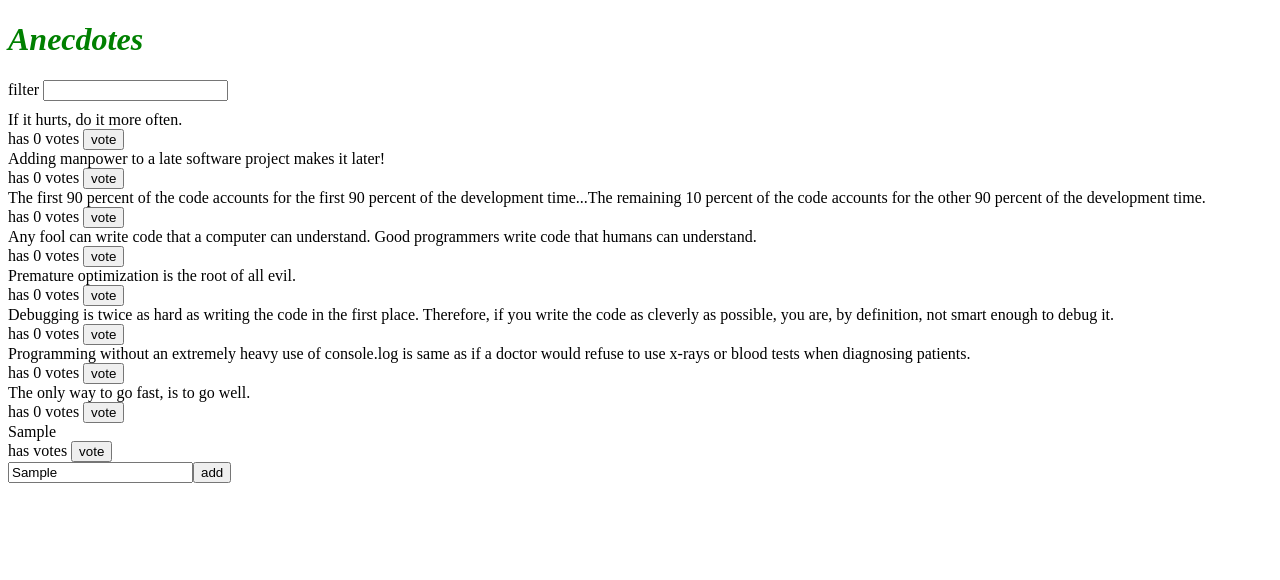
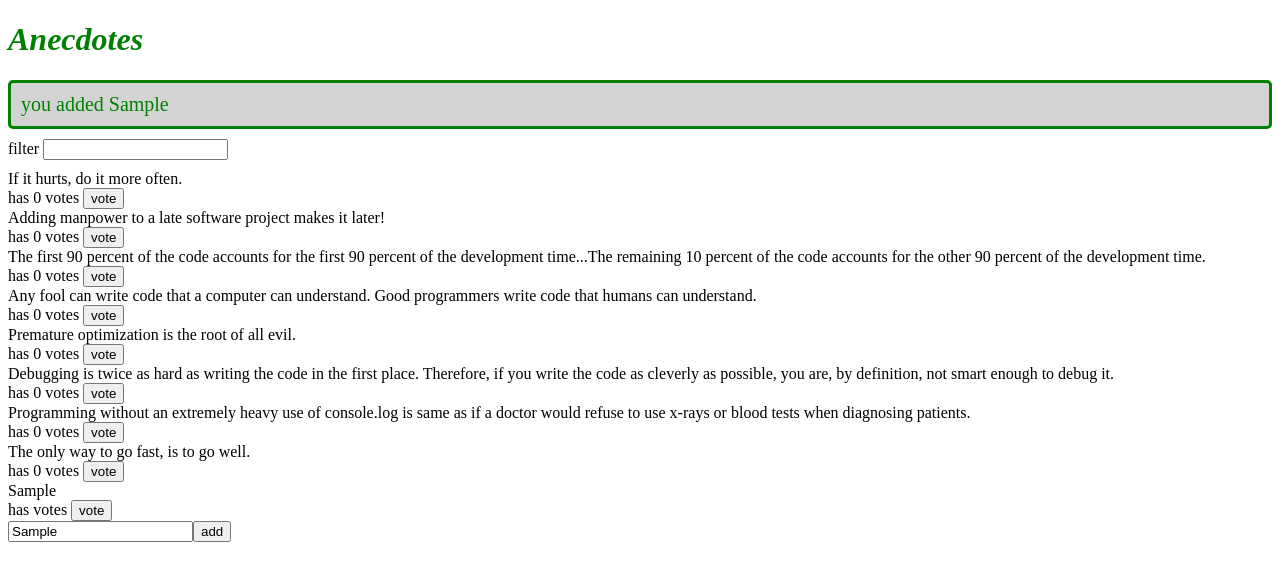
Before and after one commit to OvisMaximus/fullstack_tutorial, a React (Vite) app in the folder frontend/: page / in a window 1280 px wide. Both pictures are taken after typing "Sample" into the empty fields and a click on the button "add". Shown: the top 580 px of the page. Built offline with nearby package versions, Linux system fonts and the light colour scheme.

Commit message:
6.13 Better Anecdotes, step 11

```diff
--- a/frontend/src/components/AnecdoteForm.jsx
+++ b/frontend/src/components/AnecdoteForm.jsx
@@ -1,5 +1,6 @@
 import {useDispatch, useSelector} from "react-redux";
 import {createAnecdote} from "../reducers/anecdoteReducer.js";
+import {successMessage} from "./Notification.redux.jsx";
 
 const AnecdoteForm = () => {
     const dispatch = useDispatch()
@@ -9,6 +10,7 @@ const AnecdoteForm = () => {
         event.preventDefault()
         const content = event.target.anecdote.value
         dispatch(createAnecdote({content: content, id: anecdotes.length}))
+        successMessage(dispatch, `you added ${content}`)
     }
 
     return (
--- a/frontend/src/components/AnecdoteList.jsx
+++ b/frontend/src/components/AnecdoteList.jsx
@@ -1,5 +1,6 @@
 import {useDispatch, useSelector} from "react-redux";
 import {voteAnecdote} from "../reducers/anecdoteReducer.js";
+import {successMessage} from "./Notification.redux.jsx";
 
 const Button = ({onClick, text}) => <button onClick={onClick}>{text}</button>
 const Votes = ({value, upvoteAction}) => (
@@ -32,7 +33,10 @@ const AnecdoteList = () => {
                     key={anecdote.id}
                     anecdote={anecdote}
                     upvoteAction={
-                        () => dispatch(voteAnecdote(anecdote.id))
+                        () => {
+                            dispatch(voteAnecdote(anecdote.id))
+                            successMessage(dispatch,`you voted for ${anecdote.content}`)
+                        }
                     }
                 />
             )}
--- a/frontend/src/components/Anecdotes.jsx
+++ b/frontend/src/components/Anecdotes.jsx
@@ -1,11 +1,13 @@
 import AnecdoteForm from "./AnecdoteForm.jsx";
 import AnecdoteList from "./AnecdoteList.jsx";
 import AnecdotesFilter from "./AnecdotesFilter.jsx";
+import Notification from "./Notification.redux.jsx";
 
 const Anecdotes = () => {
     return (
         <div>
             <h1>Anecdotes</h1>
+            <Notification/>
             <AnecdotesFilter />
             <AnecdoteList/>
             <AnecdoteForm/>
--- a/frontend/src/components/Notification.jsx
+++ b/frontend/src/components/Notification.jsx
@@ -1,4 +1,4 @@
-export const Notification = ({ message, className }) => {
+const Notification = ({ message, className }) => {
     if (message === null) return null
 
     return (
@@ -7,3 +7,5 @@ export const Notification = ({ message, className }) => {
         </div>
     )
 }
+
+export default Notification
--- /dev/null
+++ b/frontend/src/components/Notification.redux.jsx
@@ -0,0 +1,33 @@
+import {useSelector} from "react-redux";
+import {clearMessage, displayMessage} from '../reducers/notificationReducer.js'
+let pendingTimeout = -1
+
+const displayMessageHelper = (dispatch, messageObject) => {
+    const message = displayMessage(messageObject)
+    console.log('dispatching ', message)
+    dispatch(message)
+    if (pendingTimeout !== -1) clearTimeout(pendingTimeout)
+    pendingTimeout = setTimeout(() => dispatch(clearMessage()), 5000)
+}
+
+const errorMessage = (dispatch, message) => {
+    displayMessageHelper(dispatch,{ className: 'error', text: message })
+}
+
+const successMessage = (dispatch, message) => {
+    displayMessageHelper(dispatch, { className: 'success', text: message })
+}
+
+const Notification = () => {
+    const message = useSelector(state => state.notification)
+    if (message == null || message.text === null) return null
+
+    return (
+        <div className={`message ${message.className}`}>
+            {message.text}
+        </div>
+    )
+}
+
+export default Notification
+export { errorMessage, successMessage }
--- a/frontend/src/components/AnecdotesStore.jsx
+++ b/frontend/src/components/helper/anecdotesStore.jsx
@@ -1,6 +1,7 @@
 import {configureStore} from "@reduxjs/toolkit";
-import anecdoteReducer, {createAnecdote} from "../reducers/anecdoteReducer.js";
-import anecdotesFilterReducer from "../reducers/anecdotesFilterReducer.js";
+import anecdoteReducer, {createAnecdote} from "../../reducers/anecdoteReducer.js";
+import anecdotesFilterReducer from "../../reducers/anecdotesFilterReducer.js";
+import notificationReducer from "../../reducers/notificationReducer.js";
 
 const anecdoteTexts = [
     'If it hurts, do it more often.',
@@ -17,7 +18,8 @@ export const initStore = () => {
     const store = configureStore({
         reducer: {
             anecdotes: anecdoteReducer,
-            filterText: anecdotesFilterReducer
+            filterText: anecdotesFilterReducer,
+            notification: notificationReducer
         }
     })
     store.subscribe(() => console.log('store state', store.getState()))
--- a/frontend/src/main.jsx
+++ b/frontend/src/main.jsx
@@ -4,7 +4,7 @@ import ReactDOM from 'react-dom/client'
 import {Provider} from 'react-redux'
 
 import Anecdotes  from './components/Anecdotes.jsx'
-import {initStore} from "./components/AnecdotesStore.jsx";
+import {initStore} from "./components/helper/anecdotesStore.jsx";
 
 const root = ReactDOM.createRoot(document.getElementById('root'))
 
--- /dev/null
+++ b/frontend/src/reducers/notificationReducer.js
@@ -0,0 +1,25 @@
+import { createSlice } from '@reduxjs/toolkit'
+
+const noMessage = {
+    text: null,
+    className: ''
+}
+
+const notificationSlice = createSlice({
+    name: 'notification',
+    initialState: {
+        text: null,
+        className: ''
+    },
+    reducers: {
+        displayMessage (state, action) {
+            return action.payload
+        },
+        clearMessage () {
+            return noMessage
+        }
+    }
+})
+
+export const { displayMessage, clearMessage } = notificationSlice.actions
+export default notificationSlice.reducer
```
